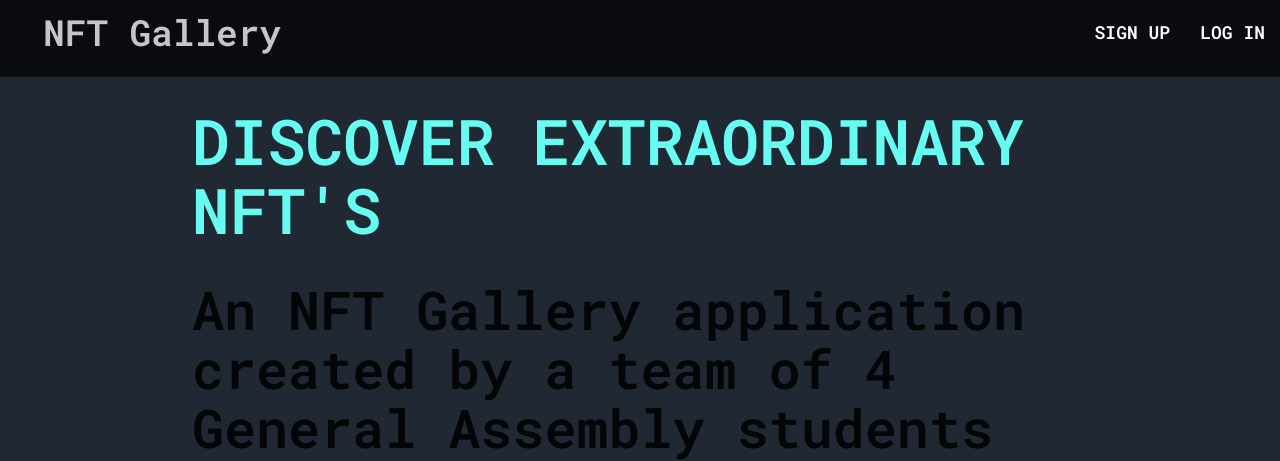
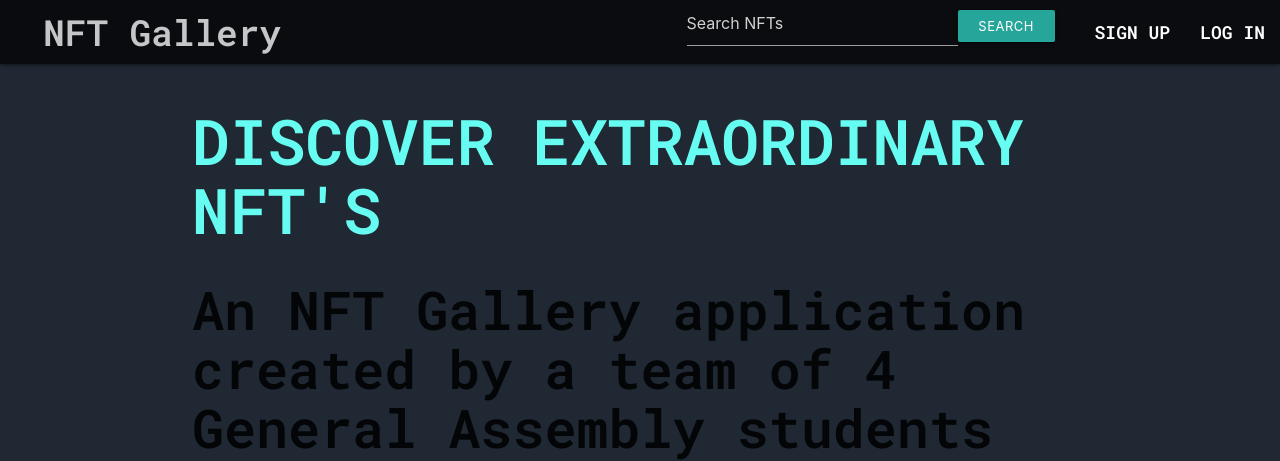
Before and after one commit to TonyPurple/nft-market--flex-44, a Django app: page / in a window 1280 px wide. Shown: the top 461 px of the page. Run offline with Django 4.2, Linux system fonts and the light colour scheme.

Commit message:
add search function

```diff
--- a/main/static/css/base.css
+++ b/main/static/css/base.css
@@ -36,7 +36,7 @@ h1 {
     justify-content: space-evenly;
 }
 
-.bidcard{
+.bidcard {
     display: flex;
     justify-content: space-evenly;
 }
@@ -47,7 +47,7 @@ h1 {
 
 nav .nav-wrapper {
     background-color: #0B0C10;
-    height: 120%;
+    height: 100%;
 }
 
 .page-footer {
@@ -71,3 +71,12 @@ input,
 textarea {
     color: white;
 }
+
+li form {
+    display: flex;
+    margin-right: 25px;
+}
+
+#search {
+    width: 120px;
+}
--- a/main/templates/base.html
+++ b/main/templates/base.html
@@ -22,6 +22,12 @@
                     <li><a href="/" class="left brand-logo">&nbsp;&nbsp;NFT Gallery</a></li>
                 </ul>
                 <ul class="right">
+                    <li>
+                        <form action="{% url 'search_result' %}" method="get">
+                            <input type="search" placeholder="Search NFTs" name='searched'>
+                            <button id="search" class="waves-effect waves-light btn-small" type="submit">Search</button>
+                        </form>
+                    </li>
                     {% if user.is_authenticated %}
                     <li><a href="{% url 'nft_list' %}">ALL NFT'S</a></li>
                     <li><a href="{% url 'nft_index' %}">MY NFT'S</a></li>
--- a/main/urls.py
+++ b/main/urls.py
@@ -12,4 +12,5 @@ urlpatterns = [
   path('nfts/<int:nft_id>/add_photo/', views.add_photo, name='add_photo'),
   path('nfts/<int:pk>/delete/', views.NFTDelete.as_view(), name='nft_delete'),
   path('nfts/<int:nft_id>/add_bid/', views.add_bid, name='add_bid'),
+  path('nfts/search_result/', views.search_result, name='search_result'),
 ]
--- a/main/views.py
+++ b/main/views.py
@@ -101,3 +101,11 @@ def signup(request):
 
 def home(request):
   return render(request, 'home.html')
+
+def search_result(request):
+  if request.method == "GET":
+    searched = request.GET['searched']
+    search_result = NFT.objects.filter(nft_name__contains=searched)
+    return render(request, 'main/nft_search_result.html', {'searched': searched, 'search_result':search_result})
+  else:
+    return render(request, 'main/nft_search_result.html')
```
Also changed, not shown: main/templates/main/nft_search_result.html (added, +13 -0 lines).
